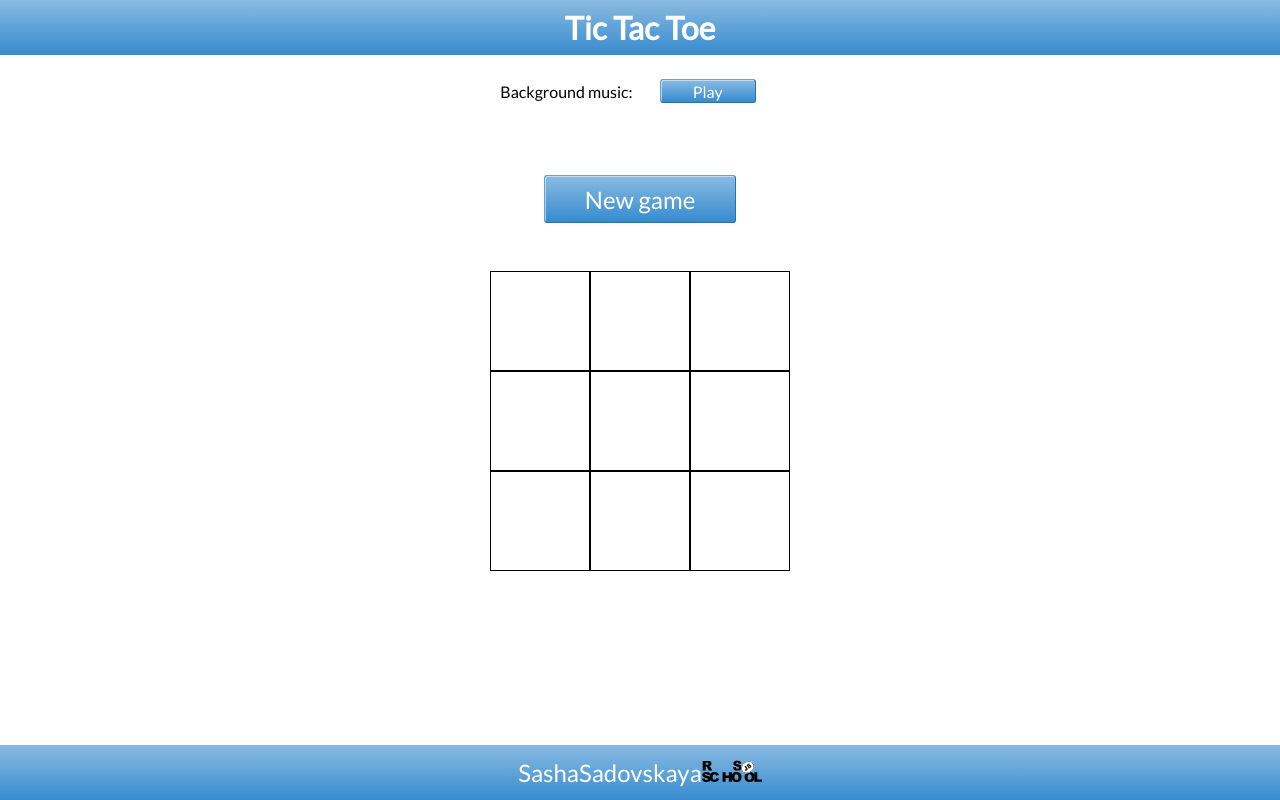
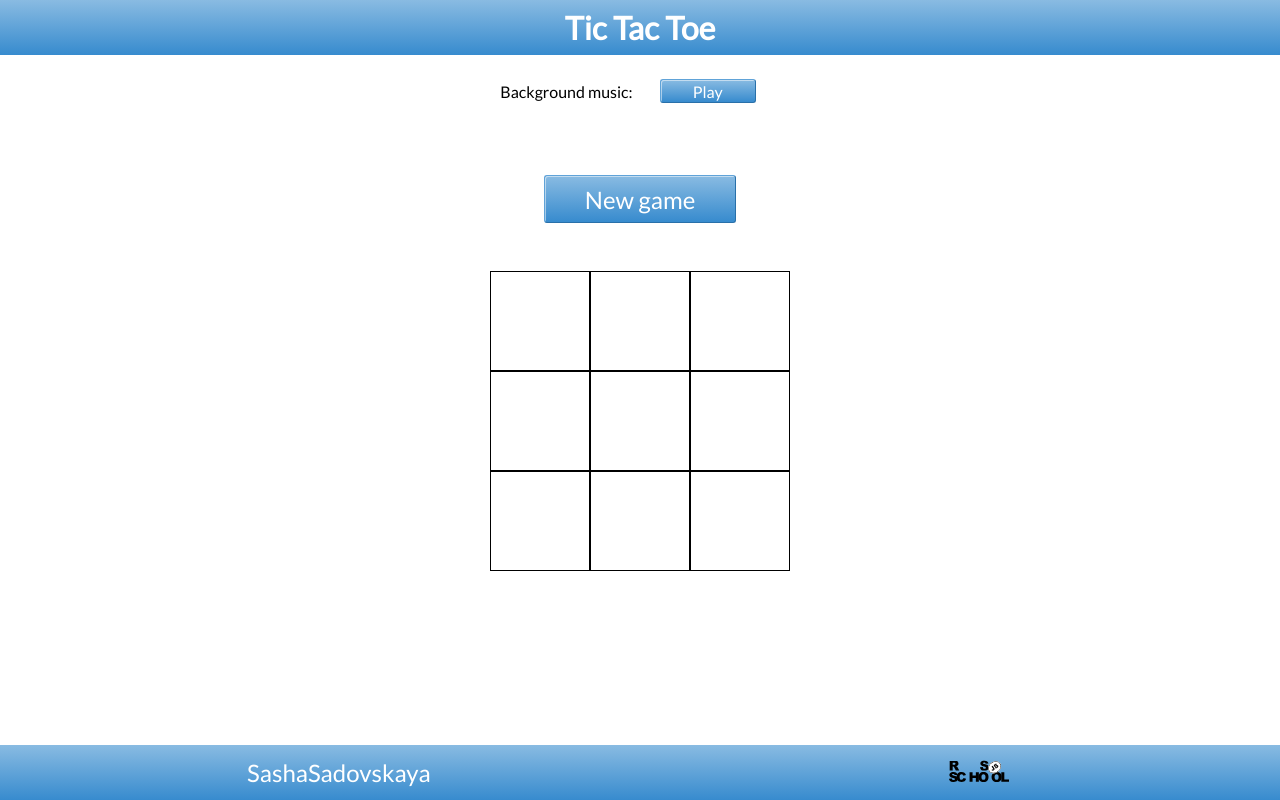
Before and after one commit to SashaSadovskaya/react-game, a React (Create React App) app: page / in a window 1280 px wide. Built offline with nearby package versions, Linux system fonts and the light colour scheme.

Commit message:
feat: add transform for symbols

```diff
--- a/src/components/Footer.scss
+++ b/src/components/Footer.scss
@@ -3,7 +3,7 @@
   color: white;
   height: 4rem;
   display: flex;
-  justify-content: center;
+  justify-content: space-around;
   align-items: center;
   a{
     color: white;
@@ -13,4 +13,5 @@
 }
 .rs-logo{
   width: 60px;
+  margin: 0 1em;
 }
--- a/src/components/Main.scss
+++ b/src/components/Main.scss
@@ -10,6 +10,12 @@
   display: grid;
   grid-template-rows: repeat(3, 1fr);
   grid-template-columns: repeat(3, 1fr);
+  .symbol{
+    transition: transform .5s;
+  }
+  .symbol:hover{
+    transform: scale(1.5, 1.5);
+  }
 }
 
 .cell{
@@ -24,6 +30,7 @@
   background-color: whitesmoke;
   transition: .3s all ease;
 }
+
 
 .button-start{
   margin: 2em;
--- a/src/components/Main.tsx
+++ b/src/components/Main.tsx
@@ -52,7 +52,6 @@ const Main : React.FC = function () {
       <Player url={url}/>
 
       <button className='button-start' type="button" onClick={() => {
-
         setCount(0);
         setArr(Array(9).fill(null))
       }}>
@@ -62,7 +61,7 @@ const Main : React.FC = function () {
         {
           numberArr.map(number => (
             <div key={number} className='cell' onClick={(e) => handleClick(e)} id={`${number}`}>
-              {arr[number]}
+              <span className='symbol'>{arr[number]}</span>
             </div>
           ))
         }
```
